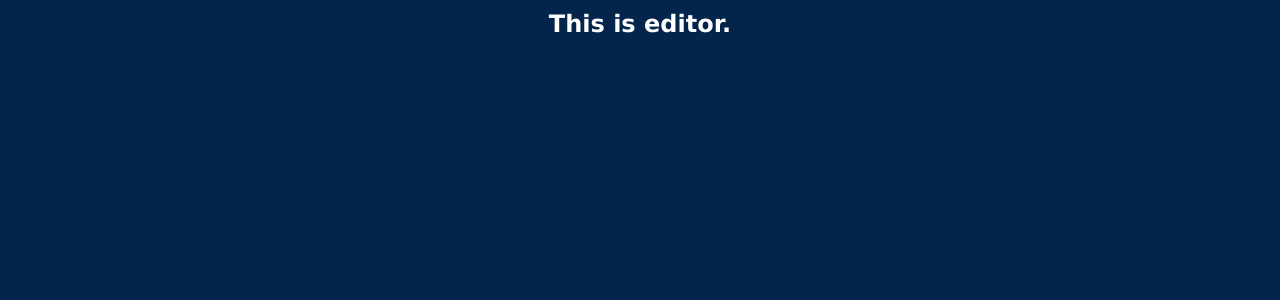
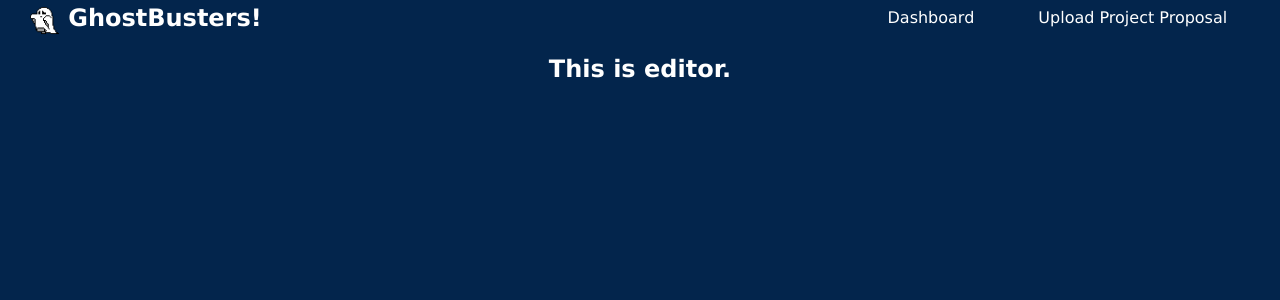
Before and after one commit to Andrie67/ghostbusters-official-official, a React (Vite) app: page /editor in a window 1280 px wide. Shown: the top 300 px of the page. Built offline with nearby package versions, Linux system fonts and the light colour scheme.

Commit message:
Fixed EditorNavbar

```diff
--- a/src/pages/editor/editor.jsx
+++ b/src/pages/editor/editor.jsx
@@ -1,10 +1,10 @@
-import editorNavbar from "../../components/editorNavbar/editorNavbar.jsx";
+import EditorNavbar from "../../components/EditorNavbar/EditorNavbar.jsx";
 import Navbar from "../../components/Navbar/Navbar.jsx";
 
 function Editor() {
   return (
     <div>
-      <editorNavbar />
+      <EditorNavbar />
       <h2>This is editor.</h2>
     </div>
   );
```
